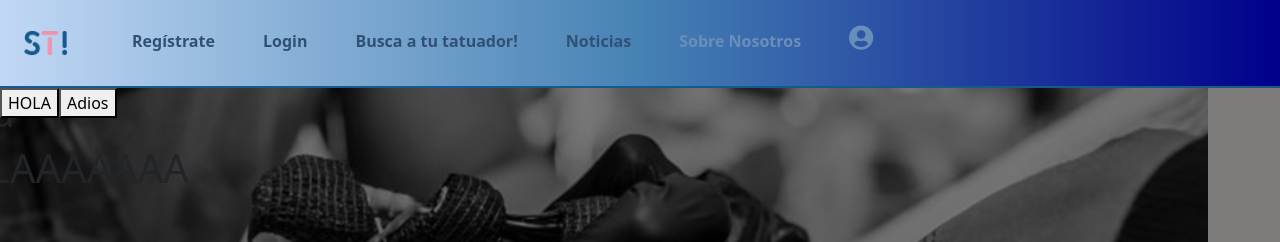
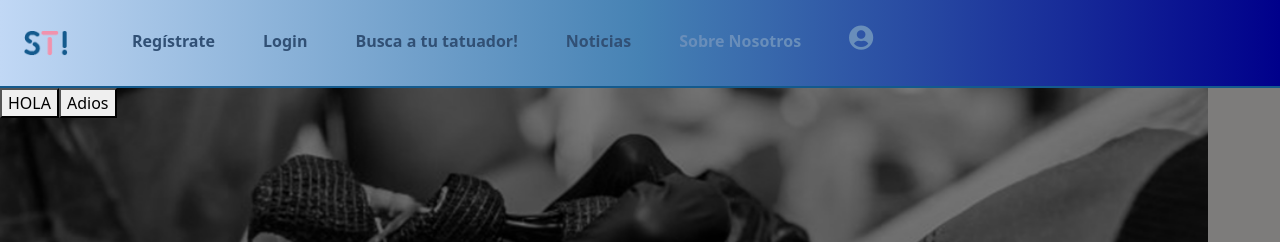
Before and after one commit to SusanaSalmeron/SayTattooProject, an Angular app in the folder proyectoFinalAngular/: page /home in a window 1280 px wide. Shown: the top 242 px of the page. Built offline with nearby package versions, Linux system fonts and the light colour scheme.

Commit message:
Borrar el <h1> del texto de prueba
Borrar del HTML los dos <h1> que había en cada uno de los 3 <div> de cada uno de los Slider.

```diff
--- a/proyectoFinalAngular/src/app/components/slider/slider.component.html
+++ b/proyectoFinalAngular/src/app/components/slider/slider.component.html
@@ -12,13 +12,14 @@
 
         <div class="carousel-inner">
             <div class="carousel-item active" style="background-image: url('../../../assets/images/Slider_B_N_0.jpg')">
-                <h1>Hola</h1>
-                <h1>HOLAAAAAAA</h1>
+
             </div>
             <div class="carousel-item" style="background-image: url('../../../assets/images/Slider_B_N_1.jpg')">
 
+
             </div>
             <div class="carousel-item" style="background-image: url('../../../assets/images/Slider_B_N_2.jpg')">
+
 
             </div>
         </div>
```
